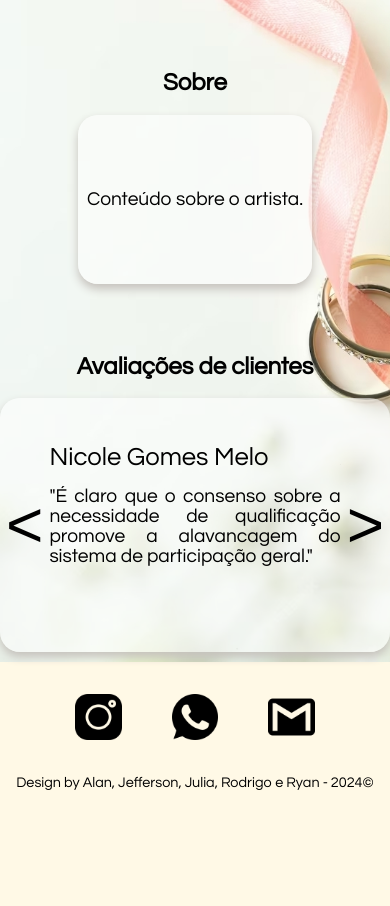
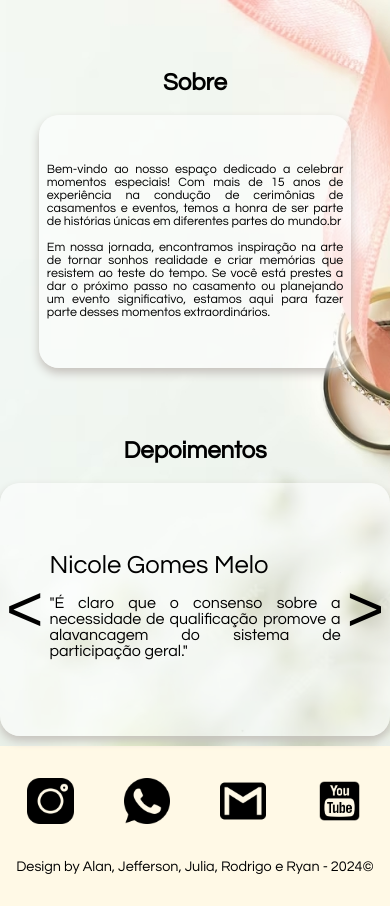
Before and after one commit to DigoPires/Luciano-Machado, a PHP site: page / in a window 390 px wide. Shown: the part 253-1159 px from the top of the page. Before the commit the page ends 1043 px from the top, so only its background shows below. Run offline with PHP 8.4, Linux system fonts and the light colour scheme.

Commit message:
pequenas alterações de estruturação

```diff
--- a/Menu Principal/CSS/estrutura.css
+++ b/Menu Principal/CSS/estrutura.css
@@ -16,7 +16,7 @@ body {
 }
 
 section {
-    background-image: url(../IMG/background-teste-1.jpg);
+    background-image: url(../IMG/backgrounds/background-teste-1.jpg);
     background-repeat: no-repeat;
     background-size: cover;
     background-position: center;
--- a/Menu Principal/CSS/menu-principal.css
+++ b/Menu Principal/CSS/menu-principal.css
@@ -1,13 +1,17 @@
-
 .menu-principal {
     display: flex;
     flex-direction: column;
     justify-content: space-around;
     align-items: center;
-
 }
 
 .sobre {
+    text-align: justify;
+    padding: 2vw;
+    font-size: 0.9em;
+}
+
+.sobre-div {
     background-color: rgba(255, 255, 255, 0.562);
     height: 20vh;
     width: 60vw;
@@ -15,7 +19,6 @@
     align-items: center;
     justify-content: center;
     display: flex;
-    margin: auto;
     border-radius: 20px;
     box-shadow: 0px 5px 10px #c5c1bc;
 }
@@ -26,21 +29,23 @@
     color: rgb(0, 0, 0);
 }
 
-/* Carrosel avaliação */
+/* Carrossel de avaliação */
 
-ul{
+ul {
     list-style: none;
 }
 
-.nome-cli{
-    text-align:start;
+.nome-cli {
+    text-align: start;
 }
-.avaliacao-li{
+
+.avaliacao-li {
     text-align: justify;
-    margin-top:2vh;
+    margin-top: 2vh;
     font-size: 0.6em;
 }
-.carrosel-clientes{
+
+.carrosel-clientes {
     display: flex;
     background-color: rgba(255, 255, 255, 0.582);
     height: 20vh;
@@ -51,6 +56,7 @@ ul{
     font-size: 2em;
     box-shadow: 0px 5px 10px #c5c1bc;
 }
+
 .carousel-container {
     overflow: hidden;
 }
@@ -64,31 +70,34 @@ ul{
     min-width: 100%;
     box-sizing: border-box;
 }
-.carousel-controls{
+
+.carousel-controls {
     display: flex;
     gap: 50px;
     margin-bottom: 20px;
 }
 
-.carrosel-clientes button{
+.carrosel-clientes button {
     background: none;
     border: none;
     font-size: 2em;
     cursor: pointer;
 }
 
-@media (max-width: 900px) {
-        .nome-cli{
-            text-align:start;
+/* Mídia Screen para telas menores (max-width: 900px) */
+@media screen and (max-width: 900px) {
+    .nome-cli {
+        text-align: start;
         font-size: 0.8em;
     }
 
-        .avaliacao-li{
-            text-align:justify;
-            margin-top:2vh;
+    .avaliacao-li {
+        text-align: justify;
+        margin-top: 2vh;
         font-size: 0.6em;
     }
-        .carrosel-clientes{
+
+    .carrosel-clientes {
         display: flex;
         background-color: rgba(255, 255, 255, 0.582);
         height: 30vh;
@@ -97,4 +106,84 @@ margin-bottom: 20px;
         border-radius: 20px;
         margin-bottom: 10px;
     }
+
+    .sobre-div {
+        width: 80vw;
     }
+}
+
+/* Mídia Screen para telas muito pequenas (max-width: 600px) */
+@media screen and (max-width: 700px) {
+    body{
+        width: 100vw;
+    }
+    .nome-cli {
+        text-align: start;
+        font-size: 0.8em;
+    }
+    .sobre{
+        font-size: 0.65em;
+    }
+    .sobre-div{
+        height: 30vh;
+        width: 5vw;
+    }
+    .avaliacao-li {
+        text-align: justify;
+        font-size: 0.5em;
+    }
+
+    .nome-cli{
+        margin-top:40px;
+    }
+    .carrosel-clientes {
+        display: flex;
+        background-color: rgba(255, 255, 255, 0.582);
+        height: 30vh;
+        width: 100vw;
+        align-items: center;
+        border-radius: 20px;
+        margin-bottom: 10px;
+    }
+
+    .sobre-div {
+        width: 80vw;
+    }
+}
+@media screen and (max-width: 280px) {
+    body{
+        width: 120vw;
+    }
+    .nome-cli {
+        text-align: start;
+        font-size: 0.8em;
+    }
+    .sobre{
+        font-size: 0.55em;
+    }
+    .sobre-div{
+        height: 30vh;
+        width: 5vw;
+    }
+    .avaliacao-li {
+        text-align: justify;
+        font-size: 0.43em;
+    }
+
+    .nome-cli{
+        margin-top:40px;
+    }
+    .carrosel-clientes {
+        display: flex;
+        background-color: rgba(255, 255, 255, 0.582);
+        height: 30vh;
+        width: 100vw;
+        align-items: center;
+        border-radius: 20px;
+        margin-bottom: 10px;
+    }
+
+    .sobre-div {
+        width: 80vw;
+    }
+}
--- a/Menu Principal/index.html
+++ b/Menu Principal/index.html
@@ -11,6 +11,7 @@
 </head>
 
 <body>
+
     <header class="header">
         <div class="flex-mobile">
             <div class="mobile-menu">
@@ -20,7 +21,7 @@
             </div> <!-- mobile-menu -->
             <div class="logo-container">
                 <div class="logo">
-                    <img src="./IMG/12-removebg-preview.png" alt="Logo">
+                    <img src="./IMG/logos/logo-preta-png.png" alt="Logo">
                 </div>
             </div>
         </div> <!-- flex-mobile -->
@@ -33,7 +34,7 @@
             </div>
             <nav class="menu">
                 <div class="logo">
-                    <img src="./IMG/12-removebg-preview.png" alt="Logo">
+                    <img src="./IMG/logos/logo-preta-png.png" alt="Logo">
                 </div>
                 <ul>
                     <li><a href="#" class="ancora">
@@ -56,10 +57,20 @@
             <!-- sobre o músico -->
             <div class="sobre-artista">
                 <h2 class="title-sobre">Sobre</h2>
-                <p class="sobre">Conteúdo sobre o artista.</p>
+                <div class="sobre-div">
+                    <p class="sobre">Bem-vindo ao nosso espaço dedicado a celebrar momentos especiais! Com mais de 15
+                        anos
+                        de experiência na condução de cerimônias de casamentos e eventos, temos a honra de ser parte de
+                        histórias únicas em diferentes partes do mundo.br <br><br>
+
+                        Em nossa jornada, encontramos inspiração na arte de tornar sonhos realidade e criar memórias que
+                        resistem ao teste do tempo. Se você está prestes a dar o próximo passo no casamento ou
+                        planejando um
+                        evento significativo, estamos aqui para fazer parte desses momentos extraordinários.</p>
+                </div>
             </div>
             <div class="op-clientes">
-                <h2 class="avaliacao">Avaliações de clientes</h2>
+                <h2 class="avaliacao">Depoimentos</h2>
                 <!-- carrosel -->
                 <div class="carrosel-clientes">
                     <button class="control-btn" onclick="prevSlide()">&lt;</button>
@@ -75,7 +86,8 @@
                             <div class="carousel-item">
                                 <ul>
                                     <li class="nome-cli">Ágatha Correia Carvalho</li>
-                                    <li class="avaliacao-li">"Caros amigos, o julgamento imparcial das eventualidades faz
+                                    <li class="avaliacao-li">"Caros amigos, o julgamento imparcial das eventualidades
+                                        faz
                                         parte de um processo de gerenciamento das posturas dos órgãos dirigentes com
                                         relação às suas atribuições."
                                     </li>
@@ -100,12 +112,13 @@
         </section>
     </main>
 
-
     <footer>
         <div class="icones">
-            <a href="#"><img src="./IMG/instagram.png" alt="Contato Instagram" class="contatos"></a>
-            <a href="#"> <img src="./IMG/whatsapp.png" alt="Contato WhatsApp" class="contatos"></a>
-            <a href="#"> <img src="./IMG/gmail.png" alt="Contato Gmail" class="contatos"></a>
+            <a href="https://www.instagram.com/lumachadocasamentos/" target="_blank"><img src="./IMG/icones/instagram.png"
+                    alt="Contato Instagram" class="contatos"></a>
+            <a href="#"> <img src="./IMG/icones/whatsapp.png" alt="Contato WhatsApp" class="contatos"></a>
+            <a href="#"> <img src="./IMG/icones/gmail.png" alt="Contato Gmail" class="contatos"></a>
+            <a href="#"> <img src="./IMG/icones/youtube.png" alt="Contato YouTube" class="contatos"></a>
         </div>
         <div class="copyright-div">Design by Alan, Jefferson, Julia, Rodrigo e Ryan - 2024&copy;</div>
     </footer>
```
Also changed, not shown: Menu Principal/IMG/backgrounds/OIG4.jfif (renamed from Menu Principal/IMG/OIG4.jfif), Menu Principal/IMG/backgrounds/background-teste-1.jpg (renamed from Menu Principal/IMG/background-teste-1.jpg), Menu Principal/IMG/backgrounds/background-teste.jpg (renamed from Menu Principal/IMG/background-teste.jpg), Menu Principal/IMG/icones/gmail.png (renamed from Menu Principal/IMG/gmail.png), Menu Principal/IMG/icones/instagram.png (renamed from Menu Principal/IMG/instagram.png), Menu Principal/IMG/icones/whatsapp.png (renamed from Menu Principal/IMG/whatsapp.png), Menu Principal/IMG/icones/youtube.png (added), Menu Principal/IMG/logos/logo-branca-fundo-branco.png (renamed from Menu Principal/IMG/12.png), Menu Principal/IMG/logos/logo-branca-fundo-gold.png (renamed from Menu Principal/IMG/15.png), Menu Principal/IMG/logos/logo-branca-png.png (renamed from Menu Principal/IMG/11-removebg-preview.png), Menu Principal/IMG/logos/logo-fundo-preto-minimzada.png (renamed from Menu Principal/IMG/10.png), Menu Principal/IMG/logos/logo-funto-preto.png (renamed from Menu Principal/IMG/11.png), Menu Principal/IMG/logos/logo-preta-fundo-gold.png (renamed from Menu Principal/IMG/14.png), Menu Principal/IMG/logos/logo-preta-png.png (renamed from Menu Principal/IMG/12-removebg-preview.png), 1 more files. Lines whose indentation alone changed are shown as unchanged.
